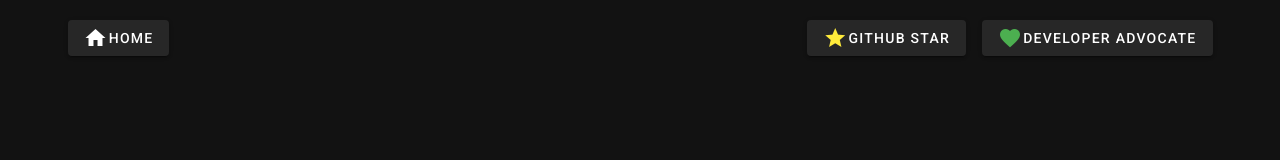
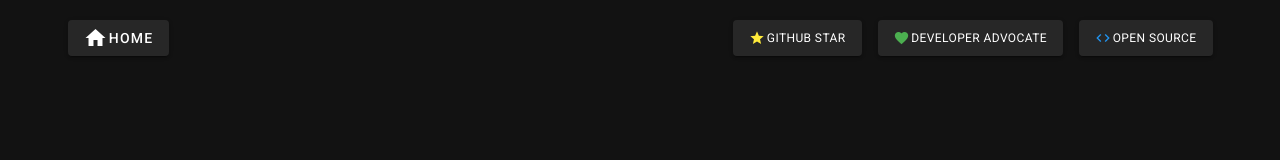
Before and after one commit to lirantal/lirantaldotcom-old, a Nuxt app: page / in a window 1280 px wide. Shown: the top 160 px of the page. Built offline with nearby package versions, Linux system fonts and the light colour scheme.

Commit message:
feat: smaller size for top navigation buttons

```diff
--- a/layouts/default.vue
+++ b/layouts/default.vue
@@ -14,15 +14,22 @@
             href="https://stars.github.com/profiles/lirantal"
             target="_blank"
           >
-            <v-icon color="yellow">mdi-star</v-icon>
-            <span>GitHub Star</span>
+            <v-icon class="text-body-1" color="yellow">mdi-star</v-icon>
+            <span class="text-caption">GitHub Star</span>
           </v-btn>
         </v-card>
 
         <v-card dark color="#121212" elevation="0" class="pa-2" tile>
           <v-btn>
-            <v-icon color="green">mdi-heart</v-icon>
-            <span>Developer Advocate</span>
+            <v-icon class="text-body-1" color="green">mdi-heart</v-icon>
+            <span class="text-caption">Developer Advocate</span>
+          </v-btn>
+        </v-card>
+
+        <v-card dark color="#121212" elevation="0" class="pa-2" tile>
+          <v-btn>
+            <v-icon class="text-body-1" color="blue">mdi-code-tags</v-icon>
+            <span class="text-caption">Open Source</span>
           </v-btn>
         </v-card>
       </v-card>
```
